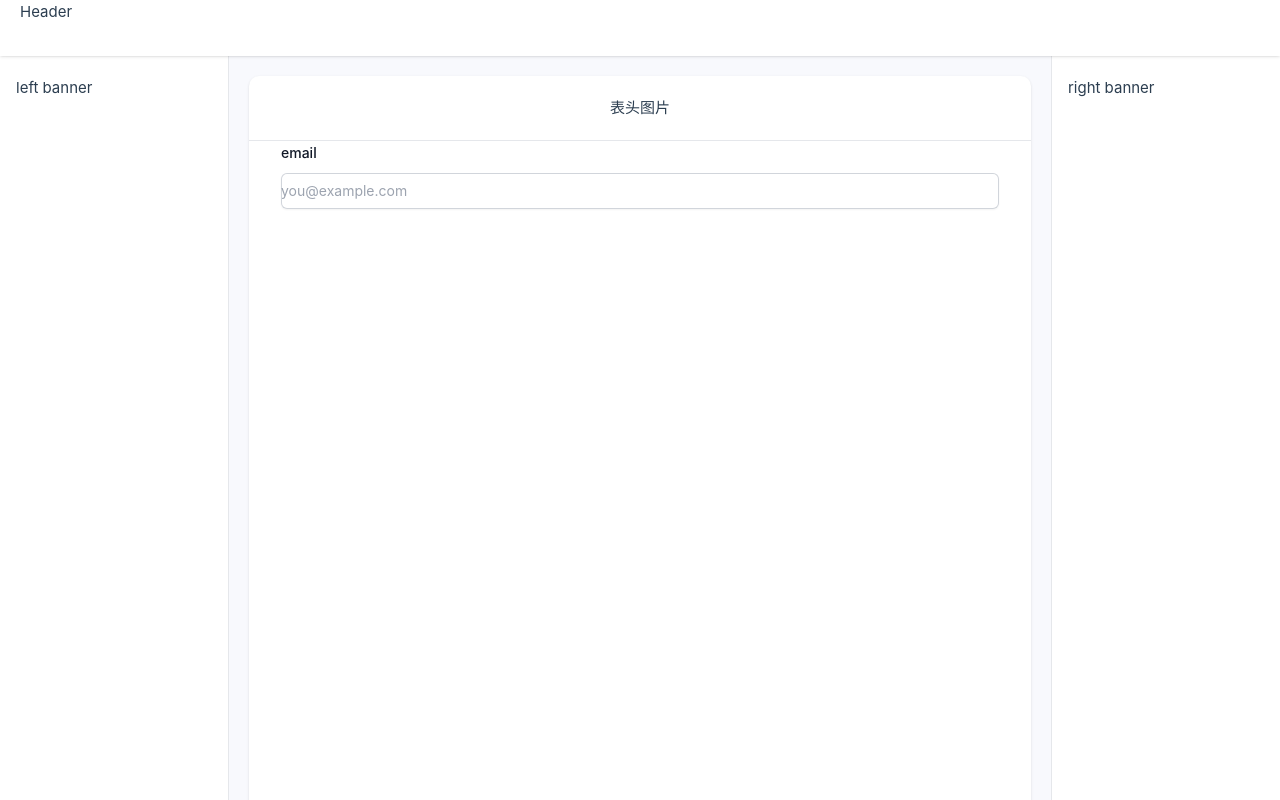
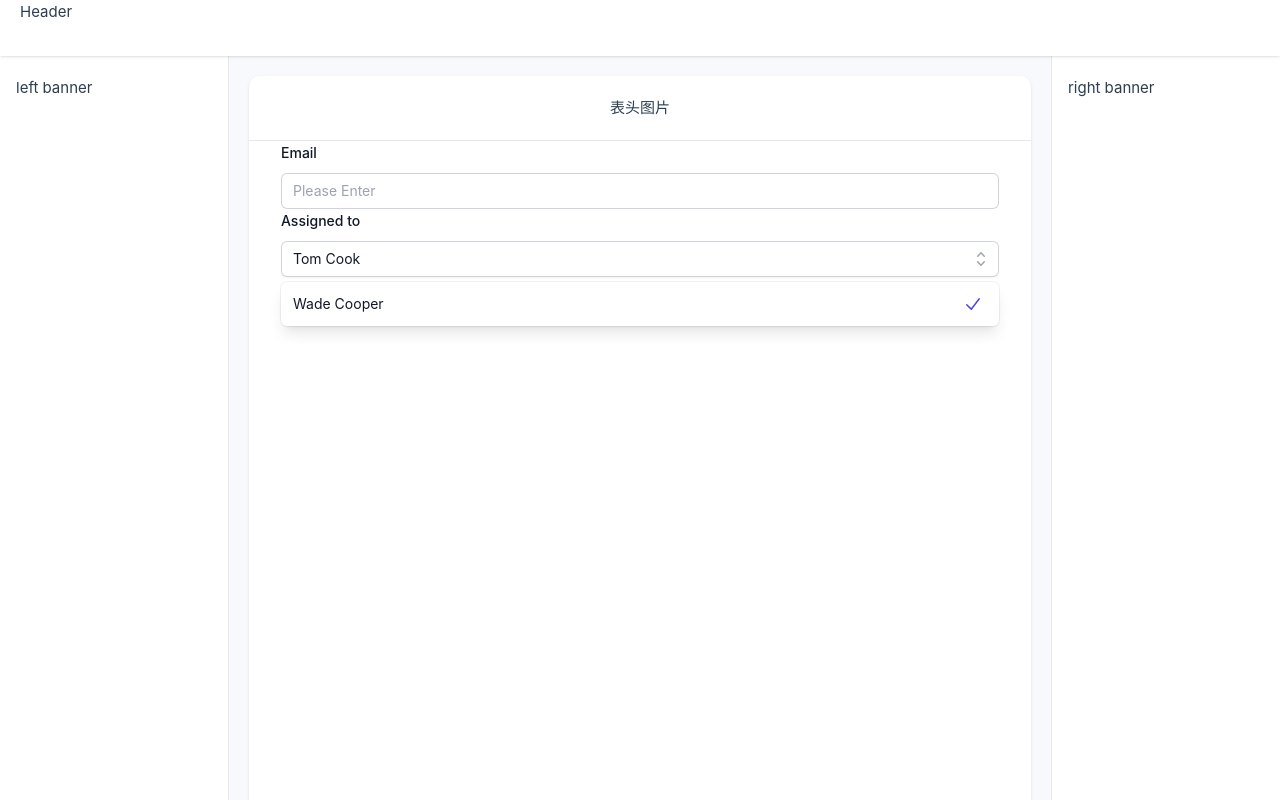
Before and after one commit to idrislin/VueDemo, a Vue app: page /editform in a window 1280 px wide. Built offline with nearby package versions, Linux system fonts and the light colour scheme.

Commit message:
🚧 work in form progress

```diff
--- a/package.json
+++ b/package.json
@@ -16,6 +16,7 @@
     "@headlessui/vue": "^1.7.19",
     "@heroicons/vue": "^2.1.1",
     "autoprefixer": "^10.4.18",
+    "clsx": "^2.1.0",
     "postcss": "^8.4.36",
     "tailwindcss": "^3.4.1",
     "vue": "^3.4.21",
--- a/src/components/EditForm/FormCard.vue
+++ b/src/components/EditForm/FormCard.vue
@@ -1,6 +1,7 @@
 <script setup lang="ts">
 import { type FormModel } from '@/models/Form'
 import TextField from '@/components/common/TextField.vue'
+import SelectMenu from '../common/SelectMenu.vue'
 const formData = defineModel<FormModel>({ required: true })
 </script>
 
@@ -10,7 +11,8 @@ const formData = defineModel<FormModel>({ required: true })
       <p>表头图片</p>
     </div>
     <div class="px-8">
-      <TextField v-model="formData.title" label="email" />
+      <TextField :placeholder="'Please Enter'" v-model="formData.title" label="Email" />
+      <SelectMenu />
     </div>
   </div>
 </template>
--- /dev/null
+++ b/src/components/common/SelectMenu.vue
@@ -0,0 +1,81 @@
+<template>
+  <div>
+    <label id="listbox-label" class="block text-sm font-medium leading-6 text-gray-900"
+      >Assigned to</label
+    >
+    <div class="relative mt-2">
+      <button
+        type="button"
+        class="relative w-full cursor-default rounded-md bg-white py-1.5 pl-3 pr-10 text-left text-gray-900 shadow-sm ring-1 ring-inset ring-gray-300 focus:outline-none focus:ring-2 focus:ring-indigo-600 sm:text-sm sm:leading-6"
+        aria-haspopup="listbox"
+        aria-expanded="true"
+        aria-labelledby="listbox-label"
+      >
+        <span class="block truncate">Tom Cook</span>
+        <span class="absolute inset-y-0 right-0 flex items-center pr-2 pointer-events-none">
+          <svg
+            class="w-5 h-5 text-gray-400"
+            viewBox="0 0 20 20"
+            fill="currentColor"
+            aria-hidden="true"
+          >
+            <path
+              fill-rule="evenodd"
+              d="M10 3a.75.75 0 01.55.24l3.25 3.5a.75.75 0 11-1.1 1.02L10 4.852 7.3 7.76a.75.75 0 01-1.1-1.02l3.25-3.5A.75.75 0 0110 3zm-3.76 9.2a.75.75 0 011.06.04l2.7 2.908 2.7-2.908a.75.75 0 111.1 1.02l-3.25 3.5a.75.75 0 01-1.1 0l-3.25-3.5a.75.75 0 01.04-1.06z"
+              clip-rule="evenodd"
+            />
+          </svg>
+        </span>
+      </button>
+
+      <!--
+      Select popover, show/hide based on select state.
+
+      Entering: ""
+        From: ""
+        To: ""
+      Leaving: "transition ease-in duration-100"
+        From: "opacity-100"
+        To: "opacity-0"
+    -->
+      <ul
+        class="absolute z-10 w-full py-1 mt-1 overflow-auto text-base bg-white rounded-md shadow-lg max-h-60 ring-1 ring-black ring-opacity-5 focus:outline-none sm:text-sm"
+        tabindex="-1"
+        role="listbox"
+        aria-labelledby="listbox-label"
+        aria-activedescendant="listbox-option-3"
+      >
+        <!--
+        Select option, manage highlight styles based on mouseenter/mouseleave and keyboard navigation.
+
+        Highlighted: "bg-indigo-600 text-white", Not Highlighted: "text-gray-900"
+      -->
+        <li
+          class="relative py-2 pl-3 text-gray-900 cursor-default select-none pr-9"
+          id="listbox-option-0"
+          role="option"
+        >
+          <!-- Selected: "font-semibold", Not Selected: "font-normal" -->
+          <span class="block font-normal truncate">Wade Cooper</span>
+
+          <!--
+          Checkmark, only display for selected option.
+
+          Highlighted: "text-white", Not Highlighted: "text-indigo-600"
+        -->
+          <span class="absolute inset-y-0 right-0 flex items-center pr-4 text-indigo-600">
+            <svg class="w-5 h-5" viewBox="0 0 20 20" fill="currentColor" aria-hidden="true">
+              <path
+                fill-rule="evenodd"
+                d="M16.704 4.153a.75.75 0 01.143 1.052l-8 10.5a.75.75 0 01-1.127.075l-4.5-4.5a.75.75 0 011.06-1.06l3.894 3.893 7.48-9.817a.75.75 0 011.05-.143z"
+                clip-rule="evenodd"
+              />
+            </svg>
+          </span>
+        </li>
+
+        <!-- More items... -->
+      </ul>
+    </div>
+  </div>
+</template>
--- a/src/components/common/TextField.vue
+++ b/src/components/common/TextField.vue
@@ -1,16 +1,33 @@
 <script setup lang="ts">
+import AleatCircleIcon from '../icons/AlertCircleIcon.vue'
 const text = defineModel<string>({ required: true })
-const { label } = defineProps({ label: String })
+const { label, labelHidden, errorMsg, disabled, placeholder } = defineProps({
+  label: String,
+  labelHidden: Boolean,
+  errorMsg: String,
+  disabled: Boolean,
+  placeholder: String
+})
 </script>
 <template>
   <div>
-    <label for="email" class="block text-sm font-medium leading-6 text-gray-900">{{ label }}</label>
-    <div class="mt-2">
+    <label v-if="!labelHidden" class="block text-sm font-medium leading-6 text-gray-900">{{
+      label
+    }}</label>
+    <div class="relative mt-2 rounded-md">
       <input
+        :disabled
+        :placeholder="placeholder"
         v-model="text"
-        class="block w-full rounded-md border-0 py-1.5 text-gray-900 shadow-sm ring-1 ring-inset ring-gray-300 placeholder:text-gray-400 focus:ring-2 focus:ring-inset focus:ring-indigo-600 sm:text-sm sm:leading-6"
-        placeholder="you@example.com"
+        class="block w-full outline-none px-3 rounded-md border-0 py-1.5 disabled:cursor-not-allowed disabled:bg-gray-50 disabled:text-gray-500 disabled:ring-gray-200 text-gray-900 ring-1 ring-inset ring-gray-300 placeholder:text-gray-400 focus:ring-2 focus:ring-inset focus:ring-indigo-600 sm:text-sm sm:leading-6"
       />
+      <div
+        v-if="errorMsg"
+        class="absolute inset-y-0 right-0 flex items-center pr-3 pointer-events-none"
+      >
+        <AleatCircleIcon />
+      </div>
     </div>
+    <p class="mt-2 text-sm text-red-600" v-if="errorMsg">{{ errorMsg }}</p>
   </div>
 </template>
--- /dev/null
+++ b/src/components/icons/AlertCircleIcon.vue
@@ -0,0 +1,9 @@
+<template>
+  <svg class="w-5 h-5 text-red-500" viewBox="0 0 20 20" fill="currentColor" aria-hidden="true">
+    <path
+      fill-rule="evenodd"
+      d="M18 10a8 8 0 11-16 0 8 8 0 0116 0zm-8-5a.75.75 0 01.75.75v4.5a.75.75 0 01-1.5 0v-4.5A.75.75 0 0110 5zm0 10a1 1 0 100-2 1 1 0 000 2z"
+      clip-rule="evenodd"
+    />
+  </svg>
+</template>
```
Also changed, not shown: 1 other file (tests, documents, lock files or other folders).
